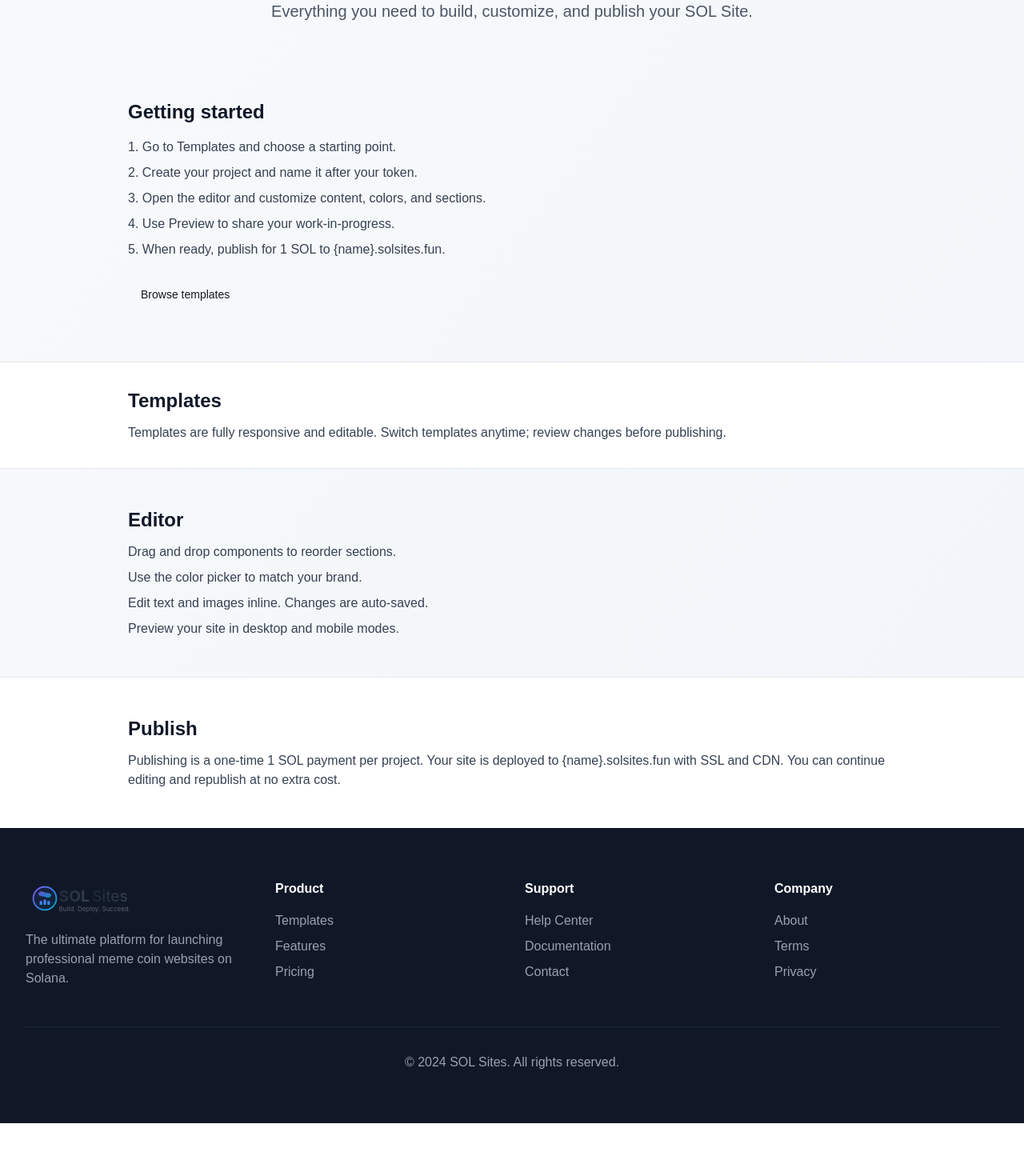
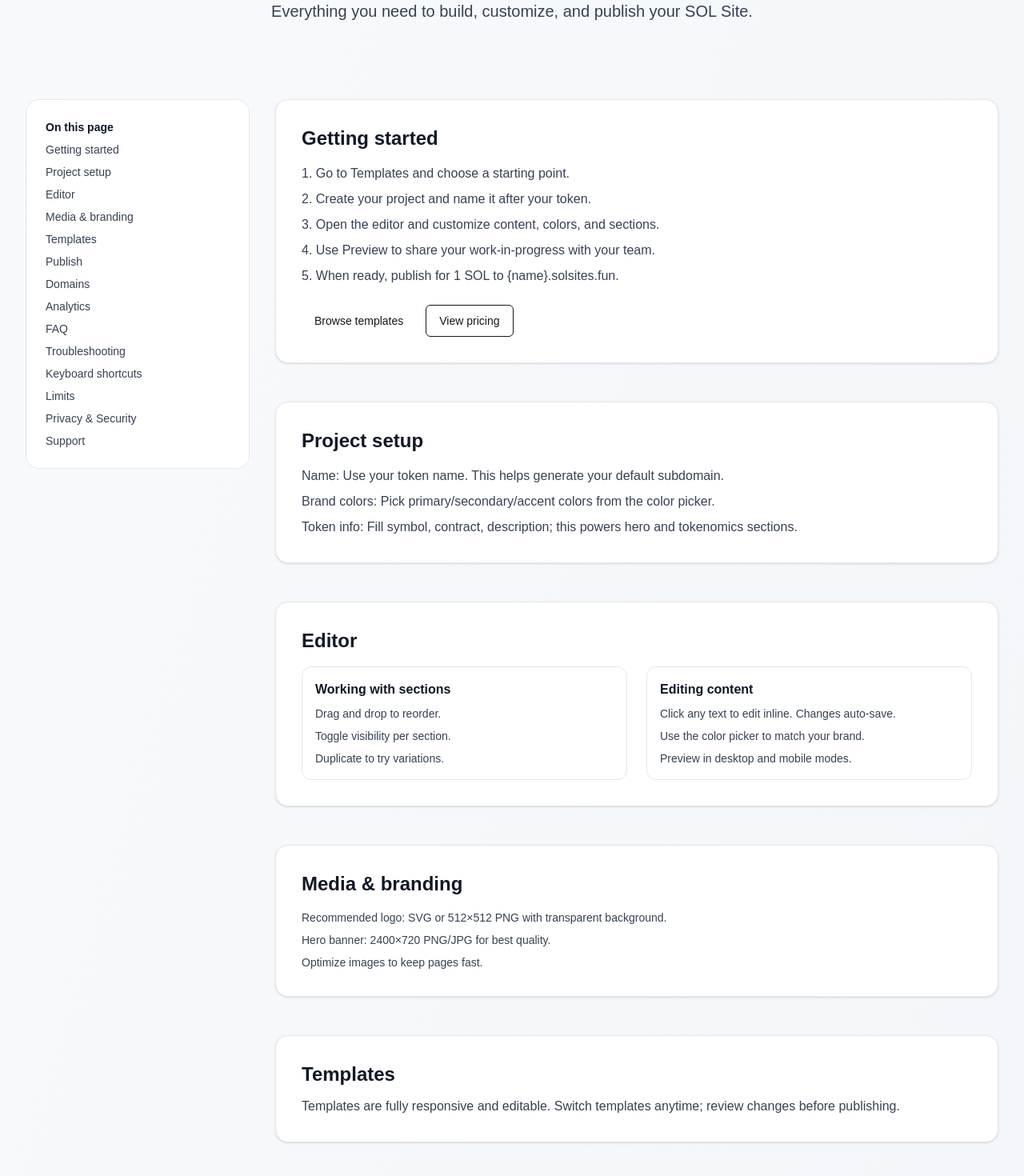
Before and after one commit to LTOFFICIALUK/solsites, a Next.js app: page /docs in a window 1280 px wide. Shown: the part 260-1730 px from the top of the page at 80% size. Before the commit the page ends 1664 px from the top, so only its background shows below. Built offline with nearby package versions, Linux system fonts and the light colour scheme; no server answers.

Commit message:
feat(docs): redesign with sidebar TOC and detailed sections (setup, editor, media, templates, publish, domains, analytics, FAQ, troubleshooting, shortcuts, limits, privacy, support)

```diff
--- a/src/app/docs/page.tsx
+++ b/src/app/docs/page.tsx
@@ -15,49 +15,185 @@ const DocsPage = () => {
         <div className="max-w-7xl mx-auto px-4 sm:px-6 lg:px-8 pt-20 pb-8 text-center">
           <Badge variant="secondary" className="mb-4">Documentation</Badge>
           <h1 className="text-4xl md:text-6xl font-bold text-gray-900 mb-4">Docs</h1>
-          <p className="text-lg md:text-xl text-gray-600 max-w-3xl mx-auto">Everything you need to build, customize, and publish your SOL Site.</p>
+          <p className="text-lg md:text-xl text-gray-700 max-w-3xl mx-auto">Everything you need to build, customize, and publish your SOL Site.</p>
         </div>
       </section>
 
-      <section id="getting-started" className="py-12 md:py-16">
-        <div className="max-w-5xl mx-auto px-4 sm:px-6 lg:px-8">
+      <section className="py-12 md:py-16">
+        <div className="max-w-7xl mx-auto px-4 sm:px-6 lg:px-8 grid grid-cols-1 lg:grid-cols-12 gap-8">
+          {/* Sidebar TOC */}
+          <aside className="hidden lg:block lg:col-span-3">
+            <nav className="sticky top-24 bg-white border border-gray-200 rounded-2xl p-6 text-sm text-gray-700 space-y-2">
+              <div className="font-semibold text-gray-900 mb-2">On this page</div>
+              <a href="#getting-started" className="block hover:text-gray-900">Getting started</a>
+              <a href="#project-setup" className="block hover:text-gray-900">Project setup</a>
+              <a href="#editor" className="block hover:text-gray-900">Editor</a>
+              <a href="#media" className="block hover:text-gray-900">Media & branding</a>
+              <a href="#templates" className="block hover:text-gray-900">Templates</a>
+              <a href="#publish" className="block hover:text-gray-900">Publish</a>
+              <a href="#domains" className="block hover:text-gray-900">Domains</a>
+              <a href="#analytics" className="block hover:text-gray-900">Analytics</a>
+              <a href="#faq" className="block hover:text-gray-900">FAQ</a>
+              <a href="#troubleshooting" className="block hover:text-gray-900">Troubleshooting</a>
+              <a href="#shortcuts" className="block hover:text-gray-900">Keyboard shortcuts</a>
+              <a href="#limits" className="block hover:text-gray-900">Limits</a>
+              <a href="#privacy-security" className="block hover:text-gray-900">Privacy & Security</a>
+              <a href="#support" className="block hover:text-gray-900">Support</a>
+            </nav>
+          </aside>
+
+          {/* Content */}
+          <div className="lg:col-span-9 space-y-12">
+            {/* Getting started */}
+            <section id="getting-started" className="bg-white border border-gray-200 rounded-2xl p-6 md:p-8 shadow-sm">
               <h2 className="text-2xl font-bold text-gray-900">Getting started</h2>
               <ol className="mt-4 list-decimal list-inside space-y-2 text-gray-700">
                 <li>Go to Templates and choose a starting point.</li>
                 <li>Create your project and name it after your token.</li>
                 <li>Open the editor and customize content, colors, and sections.</li>
-            <li>Use Preview to share your work-in-progress.</li>
+                <li>Use Preview to share your work‑in‑progress with your team.</li>
                 <li>When ready, publish for 1 SOL to {`{name}.solsites.fun`}.</li>
               </ol>
-          <Link href="/templates">
-            <Button className="mt-6">Browse templates</Button>
-          </Link>
+              <div className="mt-6 flex gap-3">
+                <Link href="/templates"><Button>Browse templates</Button></Link>
+                <Link href="/pricing"><Button variant="outline">View pricing</Button></Link>
               </div>
             </section>
 
-      <section id="templates" className="py-8 bg-white border-y border-gray-200">
-        <div className="max-w-5xl mx-auto px-4 sm:px-6 lg:px-8">
-          <h2 className="text-2xl font-bold text-gray-900">Templates</h2>
-          <p className="mt-3 text-gray-700">Templates are fully responsive and editable. Switch templates anytime; review changes before publishing.</p>
+            {/* Project setup */}
+            <section id="project-setup" className="bg-white border border-gray-200 rounded-2xl p-6 md:p-8 shadow-sm">
+              <h2 className="text-2xl font-bold text-gray-900">Project setup</h2>
+              <ul className="mt-4 space-y-2 text-gray-700">
+                <li><span className="font-medium">Name:</span> Use your token name. This helps generate your default subdomain.</li>
+                <li><span className="font-medium">Brand colors:</span> Pick primary/secondary/accent colors from the color picker.</li>
+                <li><span className="font-medium">Token info:</span> Fill symbol, contract, description; this powers hero and tokenomics sections.</li>
+              </ul>
+            </section>
+
+            {/* Editor */}
+            <section id="editor" className="bg-white border border-gray-200 rounded-2xl p-6 md:p-8 shadow-sm">
+              <h2 className="text-2xl font-bold text-gray-900">Editor</h2>
+              <div className="mt-4 grid grid-cols-1 md:grid-cols-2 gap-6 text-gray-700">
+                <div className="rounded-xl border border-gray-200 p-4">
+                  <h3 className="font-semibold text-gray-900">Working with sections</h3>
+                  <ul className="mt-2 space-y-2 text-sm">
+                    <li>Drag and drop to reorder.</li>
+                    <li>Toggle visibility per section.</li>
+                    <li>Duplicate to try variations.</li>
+                  </ul>
+                </div>
+                <div className="rounded-xl border border-gray-200 p-4">
+                  <h3 className="font-semibold text-gray-900">Editing content</h3>
+                  <ul className="mt-2 space-y-2 text-sm">
+                    <li>Click any text to edit inline. Changes auto‑save.</li>
+                    <li>Use the color picker to match your brand.</li>
+                    <li>Preview in desktop and mobile modes.</li>
+                  </ul>
+                </div>
               </div>
             </section>
 
-      <section id="editor" className="py-12">
-        <div className="max-w-5xl mx-auto px-4 sm:px-6 lg:px-8">
-          <h2 className="text-2xl font-bold text-gray-900">Editor</h2>
-          <ul className="mt-3 space-y-2 text-gray-700">
-            <li>Drag and drop components to reorder sections.</li>
-            <li>Use the color picker to match your brand.</li>
-            <li>Edit text and images inline. Changes are auto-saved.</li>
-            <li>Preview your site in desktop and mobile modes.</li>
+            {/* Media */}
+            <section id="media" className="bg-white border border-gray-200 rounded-2xl p-6 md:p-8 shadow-sm">
+              <h2 className="text-2xl font-bold text-gray-900">Media & branding</h2>
+              <ul className="mt-4 space-y-2 text-gray-700 text-sm">
+                <li>Recommended logo: SVG or 512×512 PNG with transparent background.</li>
+                <li>Hero banner: 2400×720 PNG/JPG for best quality.</li>
+                <li>Optimize images to keep pages fast.</li>
               </ul>
+            </section>
+
+            {/* Templates */}
+            <section id="templates" className="bg-white border border-gray-200 rounded-2xl p-6 md:p-8 shadow-sm">
+              <h2 className="text-2xl font-bold text-gray-900">Templates</h2>
+              <p className="mt-3 text-gray-700">Templates are fully responsive and editable. Switch templates anytime; review changes before publishing.</p>
+            </section>
+
+            {/* Publish */}
+            <section id="publish" className="bg-white border border-gray-200 rounded-2xl p-6 md:p-8 shadow-sm">
+              <h2 className="text-2xl font-bold text-gray-900">Publish</h2>
+              <ul className="mt-4 space-y-2 text-gray-700">
+                <li>One‑time payment of 1 SOL per project.</li>
+                <li>Deployed to {`{name}.solsites.fun`} with SSL and global CDN.</li>
+                <li>Continue editing and republish at no extra cost.</li>
+              </ul>
+              <div className="mt-4 rounded-xl border border-green-200 bg-green-50 p-4 text-sm text-green-900">
+                <span className="font-semibold">Tip:</span> Run a final preview pass on mobile and desktop before publishing.
               </div>
             </section>
 
-      <section id="publish" className="py-12 bg-white border-t border-gray-200">
-        <div className="max-w-5xl mx-auto px-4 sm:px-6 lg:px-8">
-          <h2 className="text-2xl font-bold text-gray-900">Publish</h2>
-          <p className="mt-3 text-gray-700">Publishing is a one-time 1 SOL payment per project. Your site is deployed to {`{name}.solsites.fun`} with SSL and CDN. You can continue editing and republish at no extra cost.</p>
+            {/* Domains */}
+            <section id="domains" className="bg-white border border-gray-200 rounded-2xl p-6 md:p-8 shadow-sm">
+              <h2 className="text-2xl font-bold text-gray-900">Domains</h2>
+              <p className="mt-3 text-gray-700">Your site is published to a {`{name}.solsites.fun`} subdomain. Custom domains are not supported yet.</p>
+            </section>
+
+            {/* Analytics */}
+            <section id="analytics" className="bg-white border border-gray-200 rounded-2xl p-6 md:p-8 shadow-sm">
+              <h2 className="text-2xl font-bold text-gray-900">Analytics</h2>
+              <p className="mt-3 text-gray-700">Basic analytics are available in your dashboard (visits, referrers, top pages). Advanced analytics coming soon.</p>
+            </section>
+
+            {/* FAQ */}
+            <section id="faq" className="bg-white border border-gray-200 rounded-2xl p-6 md:p-8 shadow-sm">
+              <h2 className="text-2xl font-bold text-gray-900">FAQ</h2>
+              <div className="mt-4 grid grid-cols-1 md:grid-cols-2 gap-4">
+                {[
+                  { q: 'Is building free?', a: 'Yes. Build, save, and preview for free. Publishing costs 1 SOL per project.' },
+                  { q: 'Can I change templates later?', a: 'Yes. Switch anytime and review changes before publishing.' },
+                  { q: 'What domain do I get?', a: 'Your site is published to {name}.solsites.fun with SSL and CDN.' },
+                  { q: 'Can I republish updates?', a: 'Yes. Unlimited edits and re‑publishes at no extra cost.' },
+                ].map(({ q, a }) => (
+                  <div key={q} className="rounded-xl border border-gray-200 p-4">
+                    <div className="font-semibold text-gray-900">{q}</div>
+                    <div className="mt-1 text-sm text-gray-700">{a}</div>
+                  </div>
+                ))}
+              </div>
+            </section>
+
+            {/* Troubleshooting */}
+            <section id="troubleshooting" className="bg-white border border-gray-200 rounded-2xl p-6 md:p-8 shadow-sm">
+              <h2 className="text-2xl font-bold text-gray-900">Troubleshooting</h2>
+              <ul className="mt-3 space-y-2 text-sm text-gray-700">
+                <li><span className="font-medium">Images not updating:</span> Hard refresh or clear cache, then republish.</li>
+                <li><span className="font-medium">Editor slow:</span> Reduce large image sizes; close unused browser tabs.</li>
+                <li><span className="font-medium">Can’t publish:</span> Ensure wallet has at least 1 SOL plus fees; retry.</li>
+              </ul>
+            </section>
+
+            {/* Shortcuts */}
+            <section id="shortcuts" className="bg-white border border-gray-200 rounded-2xl p-6 md:p-8 shadow-sm">
+              <h2 className="text-2xl font-bold text-gray-900">Keyboard shortcuts</h2>
+              <div className="mt-3 grid grid-cols-1 sm:grid-cols-2 gap-3 text-sm text-gray-700">
+                <div className="rounded-lg border border-gray-200 p-3"><span className="font-medium">⌘/Ctrl + S</span> Save</div>
+                <div className="rounded-lg border border-gray-200 p-3"><span className="font-medium">⌘/Ctrl + Z</span> Undo</div>
+                <div className="rounded-lg border border-gray-200 p-3"><span className="font-medium">⌘/Ctrl + ⇧ + Z</span> Redo</div>
+                <div className="rounded-lg border border-gray-200 p-3"><span className="font-medium">⌘/Ctrl + P</span> Preview</div>
+              </div>
+            </section>
+
+            {/* Limits */}
+            <section id="limits" className="bg-white border border-gray-200 rounded-2xl p-6 md:p-8 shadow-sm">
+              <h2 className="text-2xl font-bold text-gray-900">Limits</h2>
+              <ul className="mt-3 space-y-2 text-sm text-gray-700">
+                <li>Recommended image size &lt; 2 MB each.</li>
+                <li>Up to 50 sections per project for optimal performance.</li>
+              </ul>
+            </section>
+
+            {/* Privacy & Security */}
+            <section id="privacy-security" className="bg-white border border-gray-200 rounded-2xl p-6 md:p-8 shadow-sm">
+              <h2 className="text-2xl font-bold text-gray-900">Privacy & Security</h2>
+              <p className="mt-3 text-gray-700 text-sm">We keep data collection minimal. See our <Link href="/privacy" className="text-blue-600 underline">Privacy Policy</Link> for details.</p>
+            </section>
+
+            {/* Support */}
+            <section id="support" className="bg-white border border-gray-200 rounded-2xl p-6 md:p-8 shadow-sm">
+              <h2 className="text-2xl font-bold text-gray-900">Support</h2>
+              <p className="mt-3 text-gray-700 text-sm">Need help? Visit the <Link href="/help" className="text-blue-600 underline">Help Center</Link> or <Link href="/contact" className="text-blue-600 underline">Contact us</Link>.</p>
+            </section>
+          </div>
         </div>
       </section>
 
```
Lines whose indentation alone changed are shown as unchanged.
